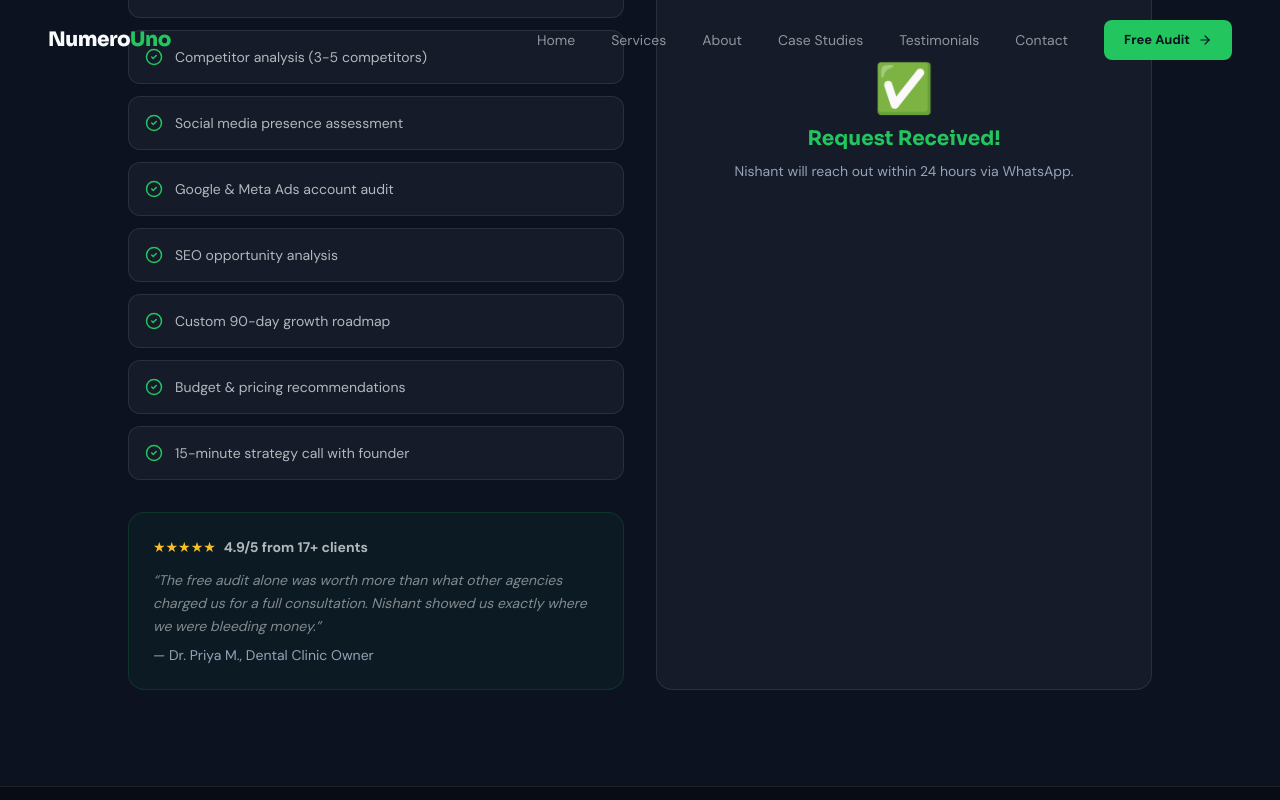
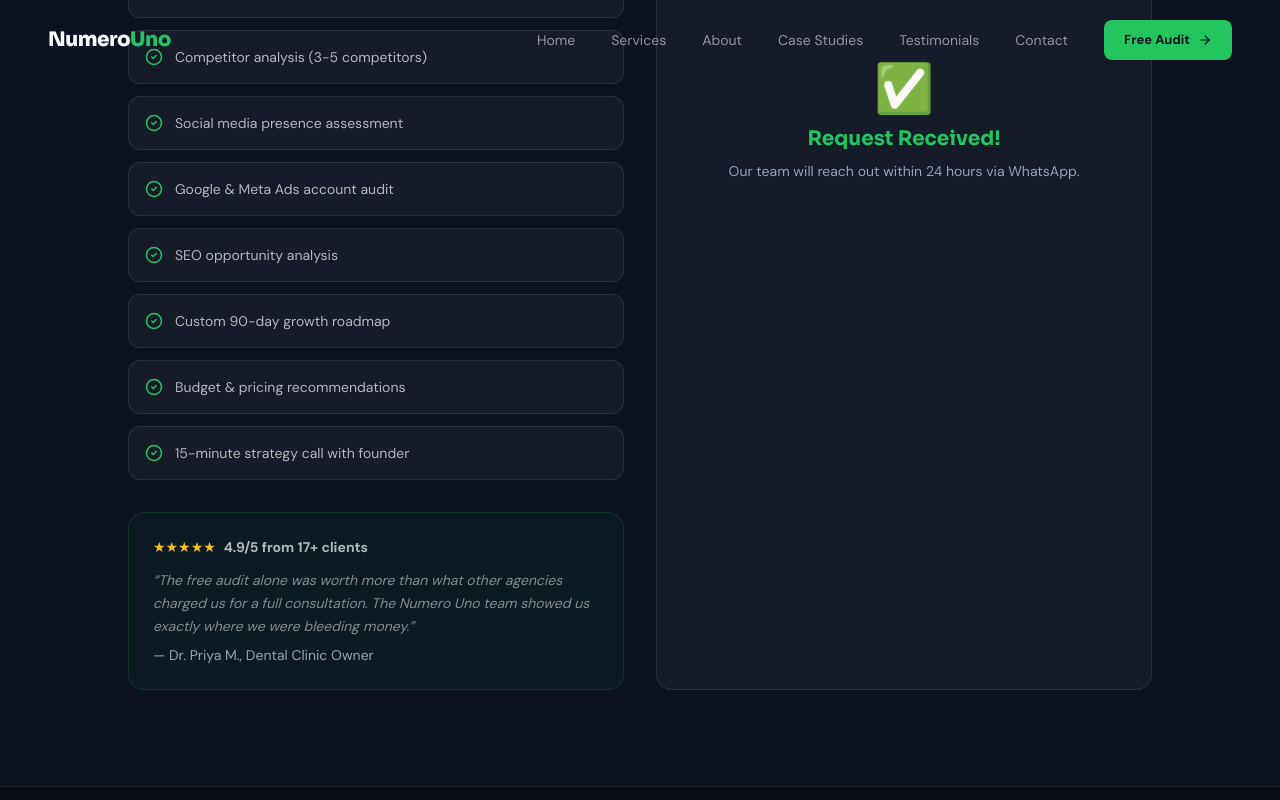
Before and after one commit to shivamkr026/numero-uno-marketing-website, a Next.js app: page /free-audit in a window 1280 px wide. Both pictures are taken after typing "Sample", "Sample", "5551234", "name@example.com" into the empty fields and a click on the button "Send Details →". Shown: the part 453-1253 px from the top of the page. Built offline with nearby package versions, Linux system fonts and the light colour scheme.

Commit message:
Replace founder references with team language, refine hero/stats/services copy

```diff
--- a/src/app/about/page.js
+++ b/src/app/about/page.js
@@ -4,7 +4,7 @@ import CTASection from "@/components/CTASection";
 
 export const metadata = {
   title: "About Numero Uno Marketing — Our Story & Mission",
-  description: "Meet Nishant Sahay and the team behind Numero Uno Marketing. MBA + IT expertise, startup DNA, and a mission to empower Bangalore MSMEs with data-driven digital marketing.",
+  description: "Meet the team behind Numero Uno Marketing. MBA + IT expertise, startup DNA, and a mission to empower Bangalore MSMEs with data-driven digital marketing.",
 };
 
 const values = [
--- a/src/app/free-audit/page.js
+++ b/src/app/free-audit/page.js
@@ -60,7 +60,7 @@ export default function FreeAuditPage() {
                   <span className="text-sm text-white/70 font-semibold">4.9/5 from 17+ clients</span>
                 </div>
                 <p className="text-sm text-white/50 italic leading-relaxed">
-                  &ldquo;The free audit alone was worth more than what other agencies charged us for a full consultation. Nishant showed us exactly where we were bleeding money.&rdquo;
+                  &ldquo;The free audit alone was worth more than what other agencies charged us for a full consultation. The Numero Uno team showed us exactly where we were bleeding money.&rdquo;
                 </p>
                 <div className="text-sm text-muted mt-2">— Dr. Priya M., Dental Clinic Owner</div>
               </div>
--- a/src/app/page.js
+++ b/src/app/page.js
@@ -495,7 +495,7 @@ export default function HomePage() {
 
       {/* WhatsApp FAB */}
       <a
-        href="https://wa.me/919693220791?text=Hi%20Nishant%2C%20I%20saw%20your%20website%20and%20want%20to%20know%20more!"
+        href="https://wa.me/919693220791?text=Hi%20Numero%20Uno%20team%2C%20I%20saw%20your%20website%20and%20want%20to%20know%20more!"
         target="_blank"
         rel="noopener noreferrer"
         className="fixed bottom-7 right-7 z-[500] w-14 h-14 bg-gradient-to-br from-green to-green-dark rounded-full flex items-center justify-center text-2xl shadow-lg shadow-green/40 hover:scale-110 transition-transform no-underline"
--- a/src/components/ContactForm.jsx
+++ b/src/components/ContactForm.jsx
@@ -21,7 +21,7 @@ export default function ContactForm({ compact = false }) {
           Request Received!
         </h3>
         <p className="text-sm text-muted">
-          Nishant will reach out within 24 hours via WhatsApp.
+          Our team will reach out within 24 hours via WhatsApp.
         </p>
       </div>
     );
--- a/src/data/caseStudies.js
+++ b/src/data/caseStudies.js
@@ -12,7 +12,7 @@ export const caseStudies = [
       { metric: "6.8x", label: "ROAS on Meta Ads" },
       { metric: "45", label: "Days to Results" }
     ],
-    testimonial: "Instagram was dead. Now we get 89 bookings/month. Nishant fixed it in 45 days.",
+    testimonial: "Instagram was dead. Now we get 89 bookings/month. The Numero Uno team fixed it in 45 days.",
     testimonialAuthor: "Rajesh K., Owner"
   },
   {
--- a/src/data/testimonials.js
+++ b/src/data/testimonials.js
@@ -3,7 +3,7 @@ export const testimonials = [
     name: "Rajesh K.",
     role: "Restaurant Chain Owner",
     location: "Bangalore",
-    quote: "Instagram was dead. Now we get 89 bookings/month. Nishant fixed it in 45 days.",
+    quote: "Instagram was dead. Now we get 89 bookings/month. The Numero Uno team fixed it in 45 days.",
     metric: "₹4.2L → ₹12.8L",
     metricLabel: "Monthly Revenue",
     stats: [
```
